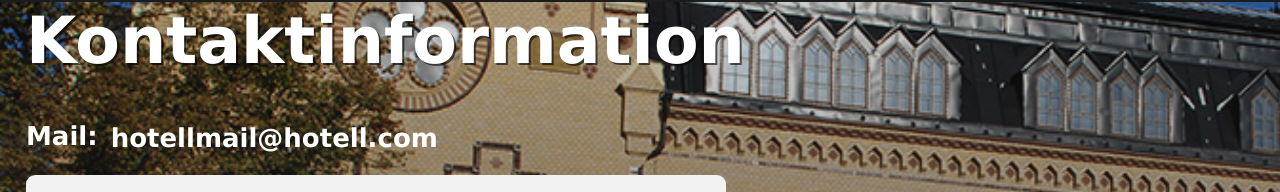
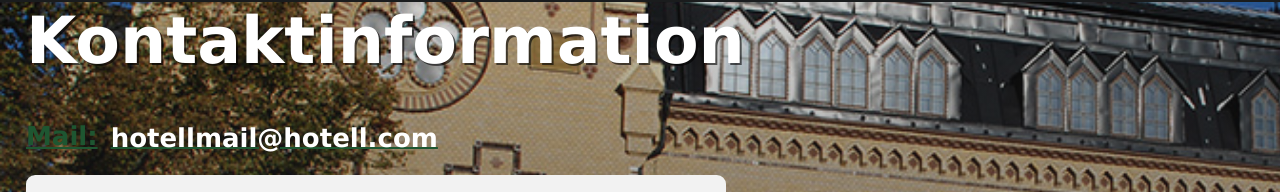
Before and after one commit to Hvarvenius/uppg09, a plain HTML site: page kontakta.html in a window 1280 px wide. In both pictures the pointer is over the element 376 px from the left and 278 px from the top of the page. Shown: the part 141-333 px from the top of the page. Drawn offline with Linux system fonts and the light colour scheme.

Commit message:
add
anchor color mail

```diff
--- a/style.css
+++ b/style.css
@@ -123,6 +123,18 @@ section {
   height: 400px;
   border-radius: 1rem;
   border: 0;
+}
+
+#kontaktmail {
+  text-decoration: underline;
+  color: #6fc276;
+}
+
+#kontaktmail:hover {
+  text-decoration: underline;
+  color: #1E5631;
+  background-color: transparent;
+  transition: 0.2s;
 }
 
 @media screen and (max-width: 1330px) {
```
